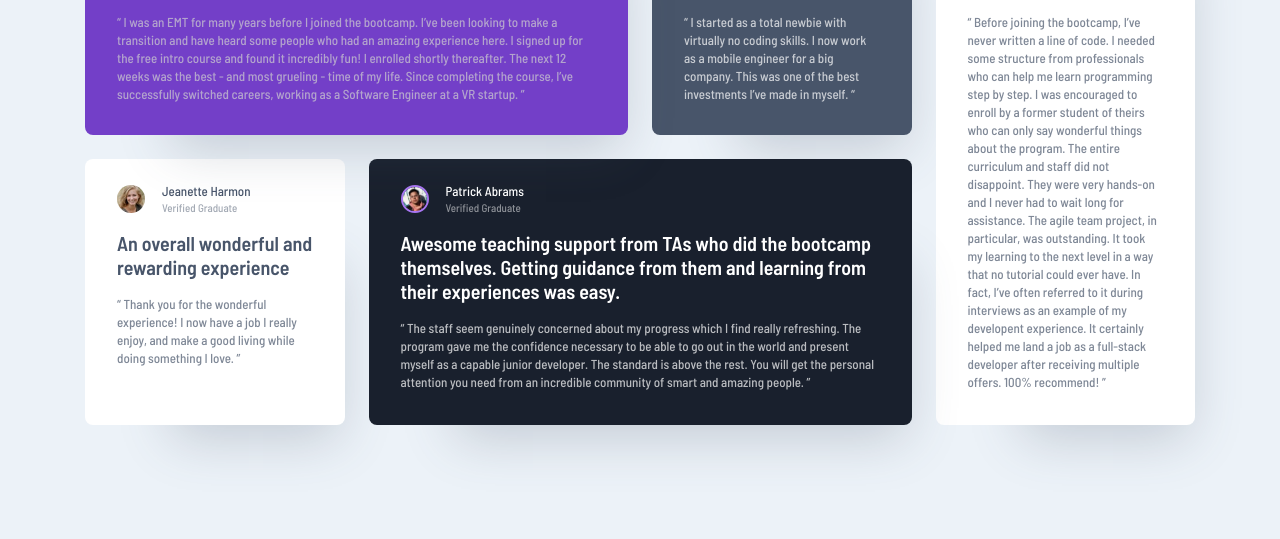
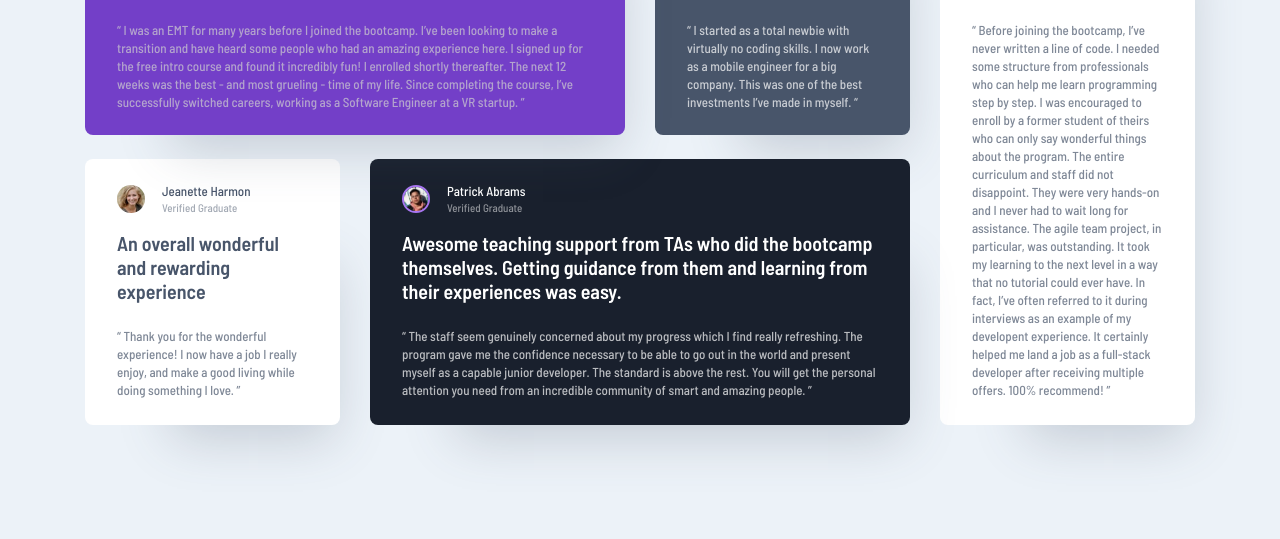
Before and after one commit to Randall3475/testimonials-grid-section, a website built with Vite: page index.html in a window 1280 px wide. Shown: the part 261-800 px from the top of the page. Built offline with nearby package versions, Linux system fonts and the light colour scheme; files whose address does not match are found by name.

Commit message:
Update main.css

```diff
--- a/styles/main.css
+++ b/styles/main.css
@@ -14,7 +14,8 @@ body {
   grid-template-areas:
     'daniel daniel jonathan kira'
     'jeanette patrick patrick kira';
-  gap: 24px;
+  column-gap: 30px;
+  row-gap: 24px;
 }
 
 section {
@@ -101,7 +102,7 @@ hgroup {
   font-size: 20px;
   line-height: 24px;
   color: #ffffff;
-  margin-bottom: 16px;
+  margin-bottom: 24px;
 }
 
 .card__paragraph {
```
